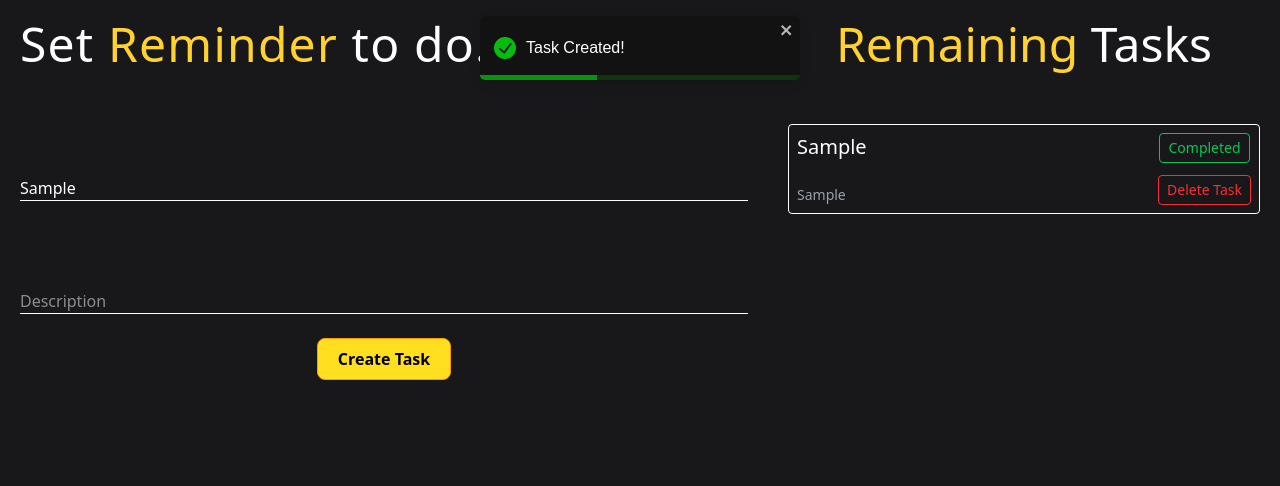
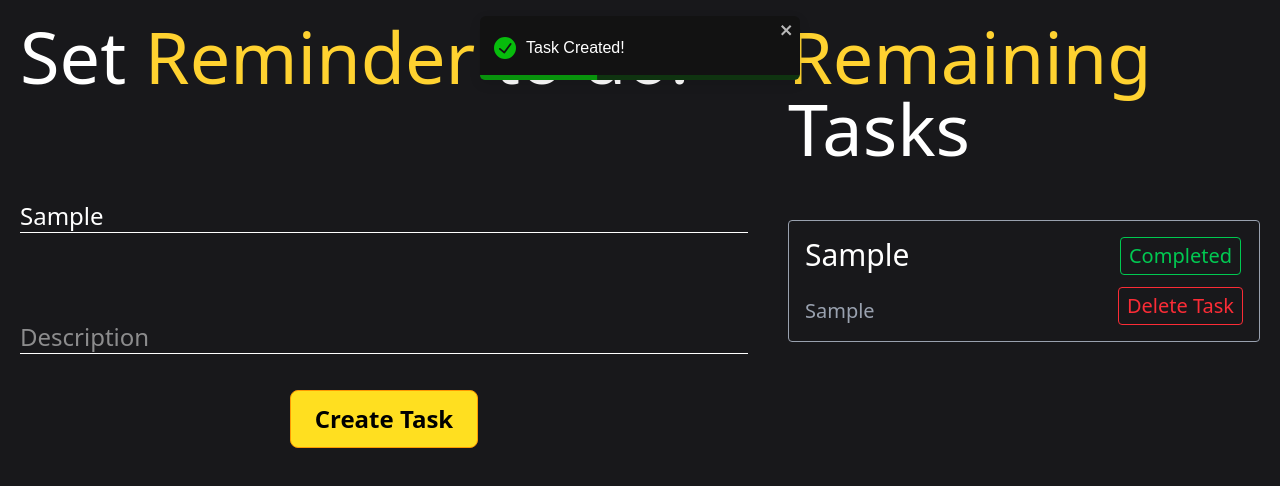
Before and after one commit to ScriptiveMen/ToDo-List, a React (Vite) app: page / in a window 1280 px wide. Both pictures are taken after typing "Sample", "Sample" into the empty fields and a click on the button "Create Task". Shown: the top 486 px of the page. Built offline with nearby package versions, Linux system fonts and the light colour scheme.

Commit message:
fixed font sizes

```diff
--- a/src/components/Create.jsx
+++ b/src/components/Create.jsx
@@ -25,7 +25,7 @@ const Create = (props) => {
 
   return (
     <div className="w-full md:w-[60%] p-5 flex flex-col  gap-7">
-      <h1 className="text-5xl tracking-wide">
+      <h1 className="text-7xl">
         Set <span className="text-amber-300">Reminder</span> to do.
       </h1>
       <form
@@ -34,20 +34,22 @@ const Create = (props) => {
       >
         <input
           {...register("title", { required: "Title must not be empty!" })}
-          className="border-b outline-0"
+          className="border-b outline-0 text-2xl"
           type="text"
           placeholder="Title"
         />
-        <small className="mb-20 text-red-500">{errors?.title?.message}</small>
+        <small className="mb-20 text-red-500 text-lg">
+          {errors?.title?.message}
+        </small>
 
         <input
           {...register("desc")}
-          className="border-b outline-0 mb-5"
+          className="border-b outline-0 mb-5 text-2xl"
           type="text"
           placeholder="Description"
         />
 
-        <button className="bg-yellow-300  text-black font-semibold border-amber-500 border mx-auto px-5 py-2 rounded-lg active:scale-95">
+        <button className="bg-yellow-300  text-black font-semibold border-amber-500 border mx-auto px-6 py-3 mt-3 text-2xl rounded-lg active:scale-95">
           Create Task
         </button>
       </form>
--- a/src/components/Read.jsx
+++ b/src/components/Read.jsx
@@ -26,18 +26,18 @@ const Read = (props) => {
     .map((todo) => {
       return (
         <li
-          className="border flex items-center justify-between p-2 rounded-sm"
+          className=" flex items-center justify-between p-4 border border-gray-400 rounded-sm"
           key={todo.id}
         >
           <div className="flex h-full flex-col justify-between">
             <h3
-              className={`text-xl ${
-                todo.isCompleted ? "line-through text-gray-300" : ""
+              className={`text-3xl ${
+                todo.isCompleted ? "line-through text-gray-400" : ""
               }`}
             >
               {todo.title}
             </h3>
-            <p className="text-gray-400 text-sm">
+            <p className="text-gray-400 text-xl">
               {todo.desc == "" ? "No Description" : todo.desc}
             </p>
           </div>
@@ -45,7 +45,7 @@ const Read = (props) => {
           <div className="flex flex-col items-center justify-between gap-3">
             <button
               onClick={() => complteHandler(todo.id)}
-              className={`text-green-500 cursor-pointer text-sm border rounded  px-2 py-1 ${
+              className={`text-green-500 active:scale-95  cursor-pointer text-xl border rounded  px-2 py-1 ${
                 todo.isCompleted ? "opacity-30" : ""
               }`}
             >
@@ -54,7 +54,7 @@ const Read = (props) => {
 
             <button
               onClick={() => deltetodo(todo.id)}
-              className="text-red-500 cursor-pointer text-sm  px-2 py-1 border rounded"
+              className="text-red-500 active:scale-95  cursor-pointer text-xl  px-2 py-1 border rounded"
             >
               Delete Task
             </button>
@@ -65,15 +65,15 @@ const Read = (props) => {
 
   return (
     <div className="w-full md:w-[40%] p-5 flex flex-col items-center  gap-4">
-      <h1 className="text-5xl mb-10">
+      <h1 className="text-7xl mb-10 ">
         {" "}
-        <span className="text-amber-300">Remaining</span> Tasks
+        <span className="text-amber-300 ">Remaining</span> Tasks
       </h1>
       <ol className="flex flex-col w-full gap-3">
         {rendertodos.length > 0 ? (
           rendertodos
         ) : (
-          <li className="text-center mt-20 text-gray-400 italic">
+          <li className="text-center mt-5 text-gray-400 italic text-xl">
             No Task pending...
           </li>
         )}
```
